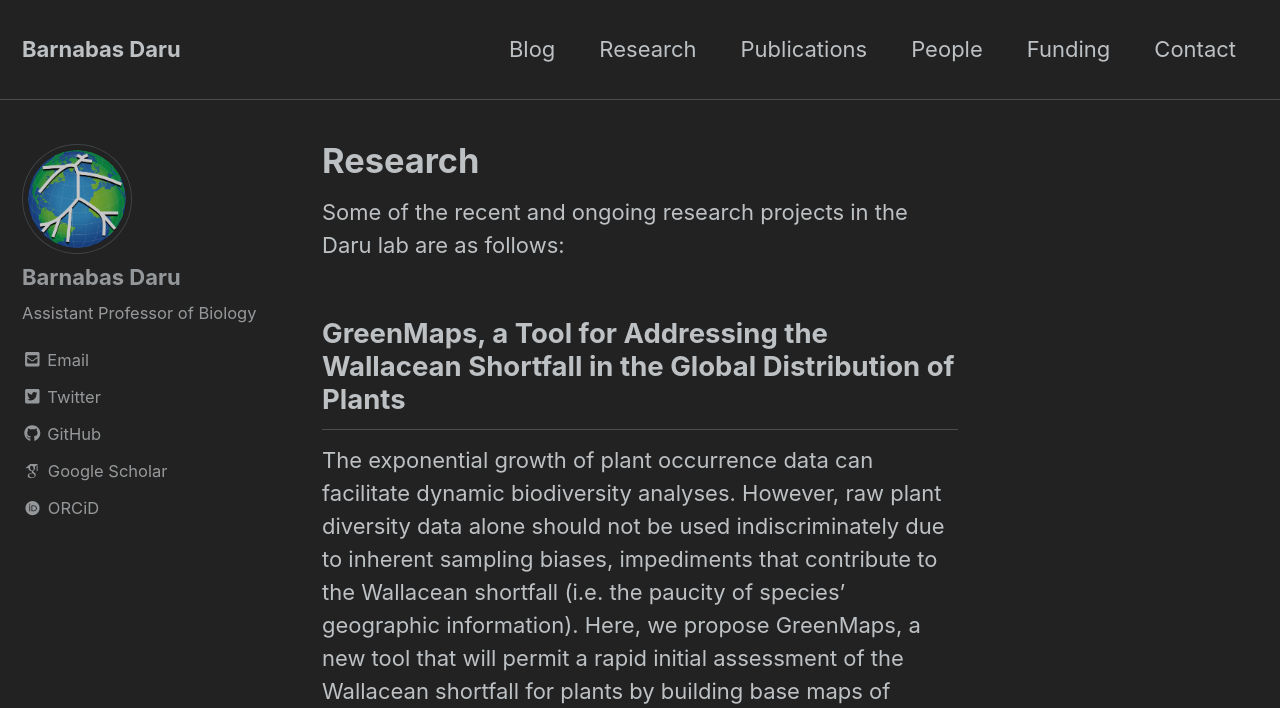
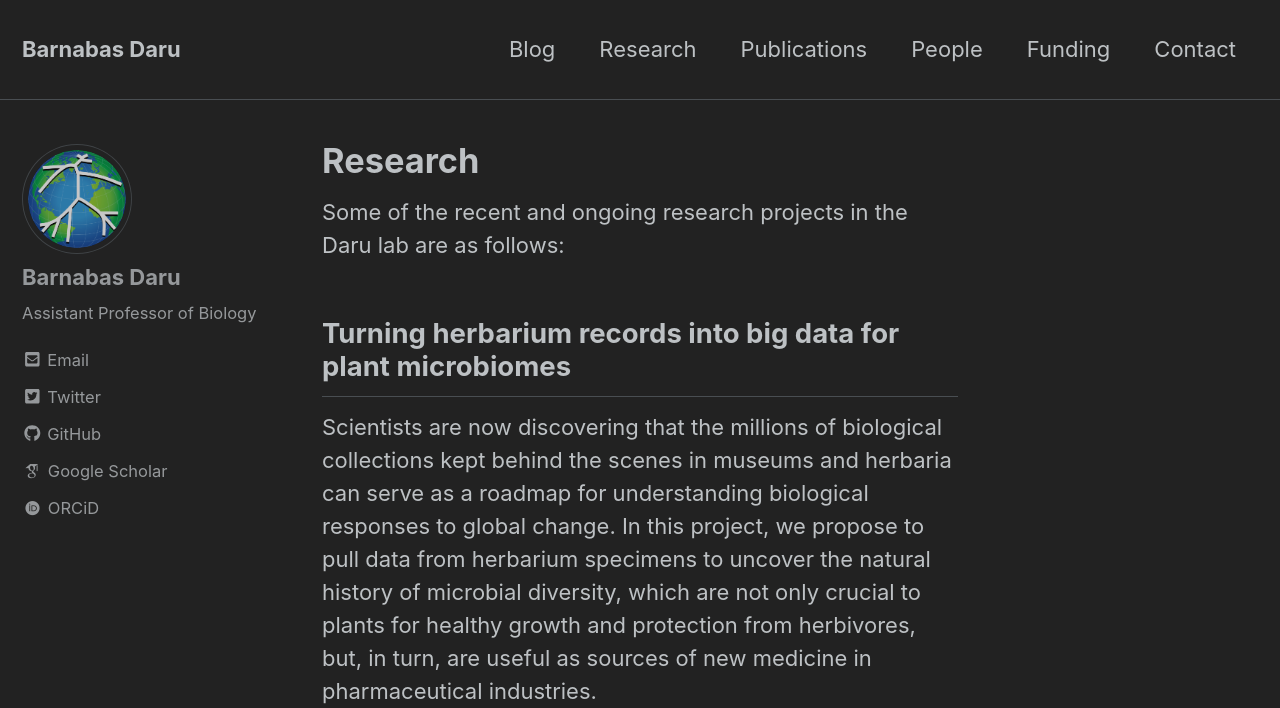
Before and after one commit to darunabas/darulab.github.io, a Jekyll site: the page built from _pages/research.html, in a window 1280 px wide and 1400 px high. Shown: the top 708 px of the window. Built offline with Jekyll 4.4.1, drawn with Linux system fonts in a browser that asks for light colours; nearby versions of some CDN libraries; some web fonts are replaced; some of the changed text lies outside the part shown; grey boxes are pictures that could not be loaded.

Commit message:
Update research.html

```diff
--- a/_pages/research.html
+++ b/_pages/research.html
@@ -12,8 +12,9 @@ tags: []
 
 Some of the recent and ongoing research projects in the Daru lab are as follows:
 
-<h2> GreenMaps, a Tool for Addressing the Wallacean Shortfall in the Global Distribution of Plants</h2>
-The exponential growth of plant occurrence data can facilitate dynamic biodiversity analyses. However, raw plant diversity data alone should not be used indiscriminately due to inherent sampling biases, impediments that contribute to the Wallacean shortfall (i.e. the paucity of species’ geographic information). Here, we propose GreenMaps, a new tool that will permit a rapid initial assessment of the Wallacean shortfall for plants by building base maps of species’ predicted distributions upon which citizen science participation could contribute to spatial validation of the actual range occupied by species. The initial stages of GreenMaps have now been accomplished, providing a massive dataset of modeled range maps for over 230,000 vascular plant species. Ultimately, GreenMaps will interface with a mobile application to enable volunteers from any region of the world to validate predicted species distributions to be used for the generation of new and improved global maps of plant distributions at scales relevant to research and conservation.
+<h2>Turning herbarium records into big data for plant microbiomes</h2>
+Scientists are now discovering that the millions of biological collections kept behind the scenes in museums and herbaria can serve as a roadmap for understanding biological responses to global change. In this project, we propose to pull data from herbarium specimens to uncover the natural history of microbial diversity, which are not only crucial to plants for healthy growth and protection from herbivores, but, in turn, are useful as sources of new medicine in pharmaceutical industries.
+<iframe width="560" height="315" src="https://www.youtube.com/embed/-_pj1CsIcMo" title="YouTube video player" frameborder="0" allow="accelerometer; autoplay; clipboard-write; encrypted-media; gyroscope; picture-in-picture"> </iframe>
 
 <h2><code>phyloregion</code>, computational infrastructure for biogeographic regionalization and macroecology in the R computing environment</h2>
 Establishing geographical comparisons based on shared biota is crucial to the study of biogeography and for managing biological diversity in the face of rapid warming of the Earth’s climate. However, the computational tools to analyze and manipulate the massive-scale species biogeography data has not been fully developed. The R software package <code> <a href="https://phyloregion.com" target="_blank">phyloregion</a></code> – designed for biogeographic regionalization and macroecology – can overcome these computational challenges. It contains tools for biogeographical regionalization, macroecology, conservation, and visualization, and has potential application in various disciplines including evolution, microbial diversity, systematics, ecology, phylogenetics, and many others. In this project, we plan to substantially increase computational efficiency of functions in <code>phyloregion</code>, to add new functionality, and create a model for user-guided software development in biogeography.<p>
@@ -30,3 +31,6 @@ Establishing geographical comparisons based on shared biota is crucial to the st
   <li>Develop new tools in <code>phyloregion</code> for conservation that reflect the key dimensions of phylogenetic diversity including richness, divergence and regularity.</li>
 </ol>
 <p>The <code>phyloregion</code> project can be accessed via <a href="https://cran.r-project.org/package=phyloregion" target="_blank">CRAN</a> and <a href="https://phyloregion.com" target="_blank">https://phyloregion.com/</a>.
+
+<h2> GreenMaps, a Tool for Addressing the Wallacean Shortfall in the Global Distribution of Plants</h2>
+The exponential growth of plant occurrence data can facilitate dynamic biodiversity analyses. However, raw plant diversity data alone should not be used indiscriminately due to inherent sampling biases, impediments that contribute to the Wallacean shortfall (i.e. the paucity of species’ geographic information). Here, we propose GreenMaps, a new tool that will permit a rapid initial assessment of the Wallacean shortfall for plants by building base maps of species’ predicted distributions upon which citizen science participation could contribute to spatial validation of the actual range occupied by species. The initial stages of GreenMaps have now been accomplished, providing a massive dataset of modeled range maps for over 230,000 vascular plant species. Ultimately, GreenMaps will interface with a mobile application to enable volunteers from any region of the world to validate predicted species distributions to be used for the generation of new and improved global maps of plant distributions at scales relevant to research and conservation.
```
